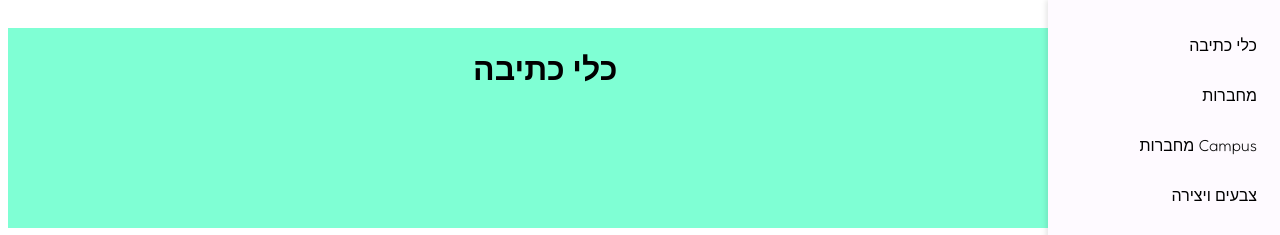
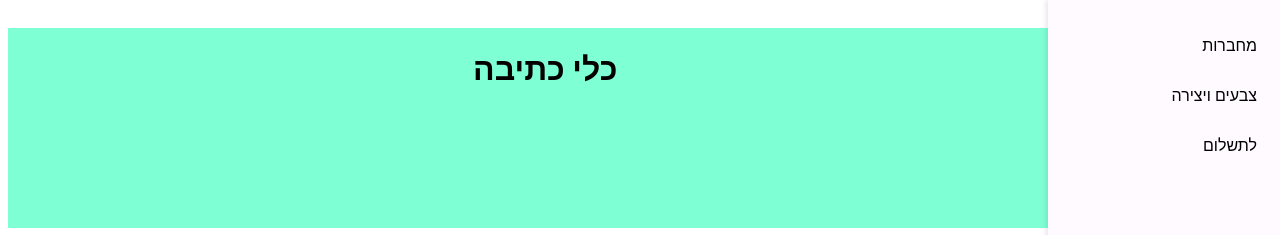
Before and after one commit to GittySinai/ShopProject, a plain HTML site: page html/home.html in a window 1280 px wide. Shown: the top 235 px of the page. Drawn offline with Linux system fonts and the light colour scheme.

Commit message:
delete links

```diff
--- a/html/home.html
+++ b/html/home.html
@@ -14,9 +14,7 @@
 <body>
     <nav class="navbar">
         <ul class="navbar-links">
-            <li><a href="./writing-tool.html">כלי כתיבה</a></li>
             <li><a href="./notebooks.html">מחברות</a></li>
-            <li><a href="./campus-notebooks.html">מחברות Campus</a></li>
             <li><a href="./crayons&crafts.html">צבעים ויצירה</a></li>
             <li><a href="#">לתשלום</a></li>
         </ul>
```
Also changed, not shown: html/crayons&crafts.html (+0 -2 lines), html/notebooks.html (+0 -2 lines).
